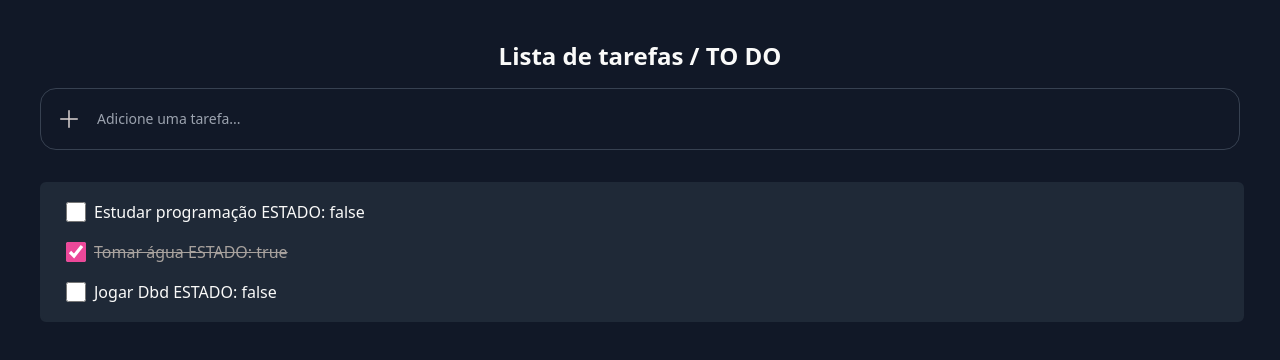
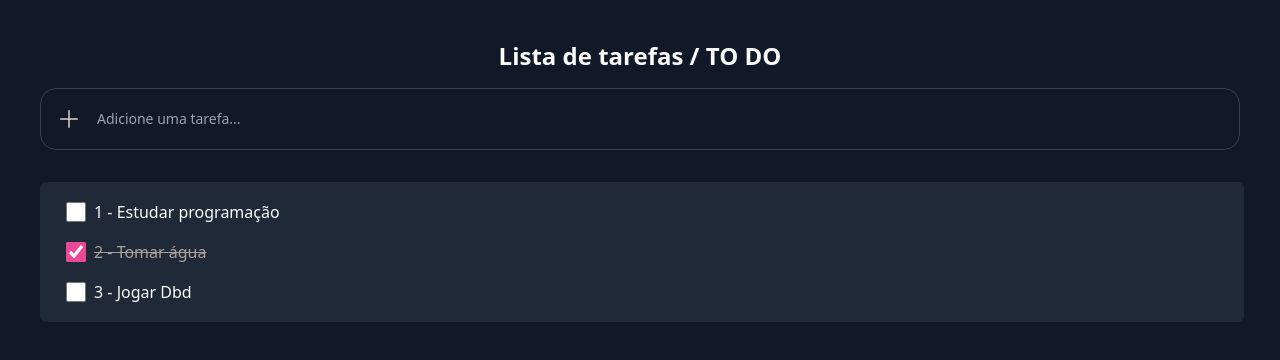
Before and after one commit to Laysanha/ToDo, a React (Vite) app: page / in a window 1280 px wide. Shown: the top 360 px of the page. Built offline with nearby package versions, Linux system fonts and the light colour scheme.

Commit message:
17/10 - ajuste final

```diff
--- a/src/compoments/AddArea/index.tsx
+++ b/src/compoments/AddArea/index.tsx
@@ -19,7 +19,6 @@ export const AddArea = ({onEnter} : Props) => {
             <p className="text-3xl flex items-center">
                 <Plus size={24} color="#dad2d2" weight="fill" />
             </p>
-
             <input
                 type="text"
                 placeholder="Adicione uma tarefa..."
--- a/src/compoments/Listitem/index.tsx
+++ b/src/compoments/Listitem/index.tsx
@@ -17,7 +17,7 @@ export const ListIltem = ({ item } :Props) => {
                 className="w-5 accent-pink-500"
                 />
             <label className = { isChecked ? 'line-through text-stone-400' : '' }>
-                { item.name } ESTADO: { item.done.toString() }
+                {item.id} - { item.name }
             </label>
         </div>
     )
```
